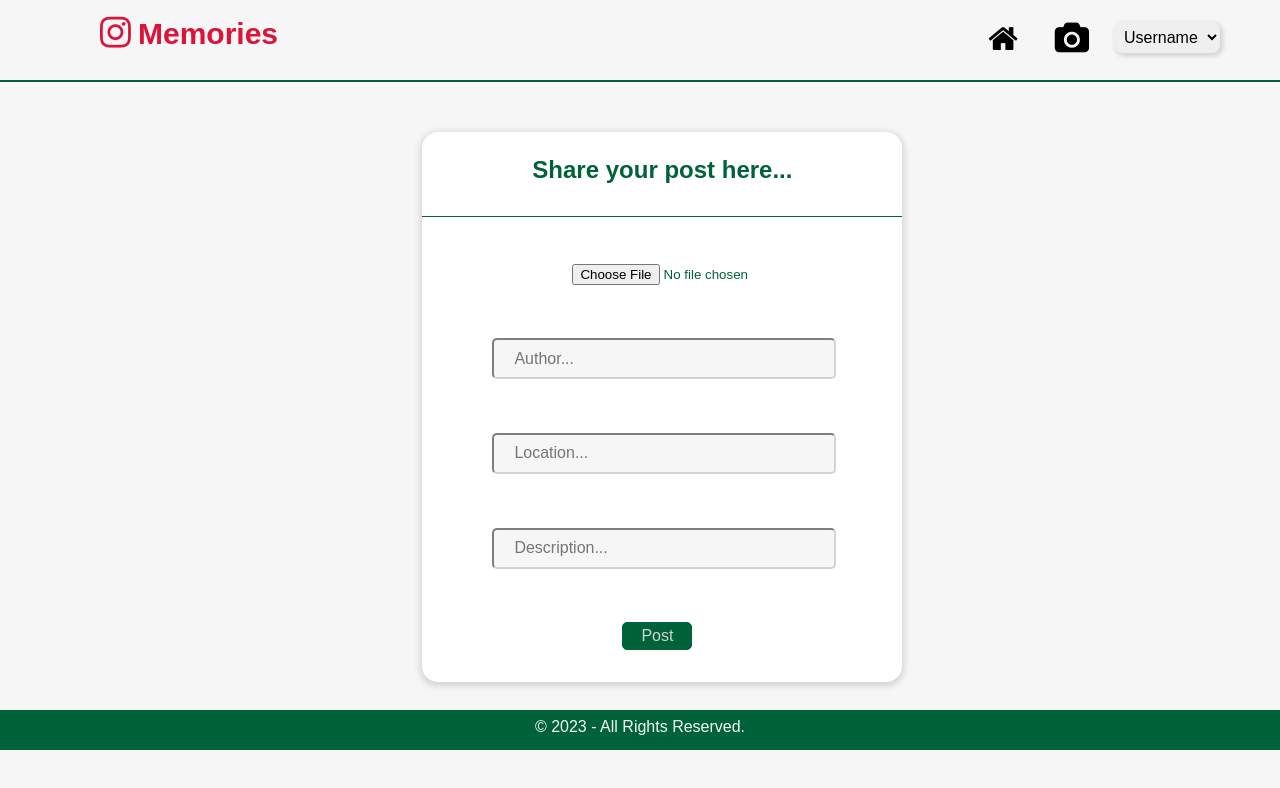
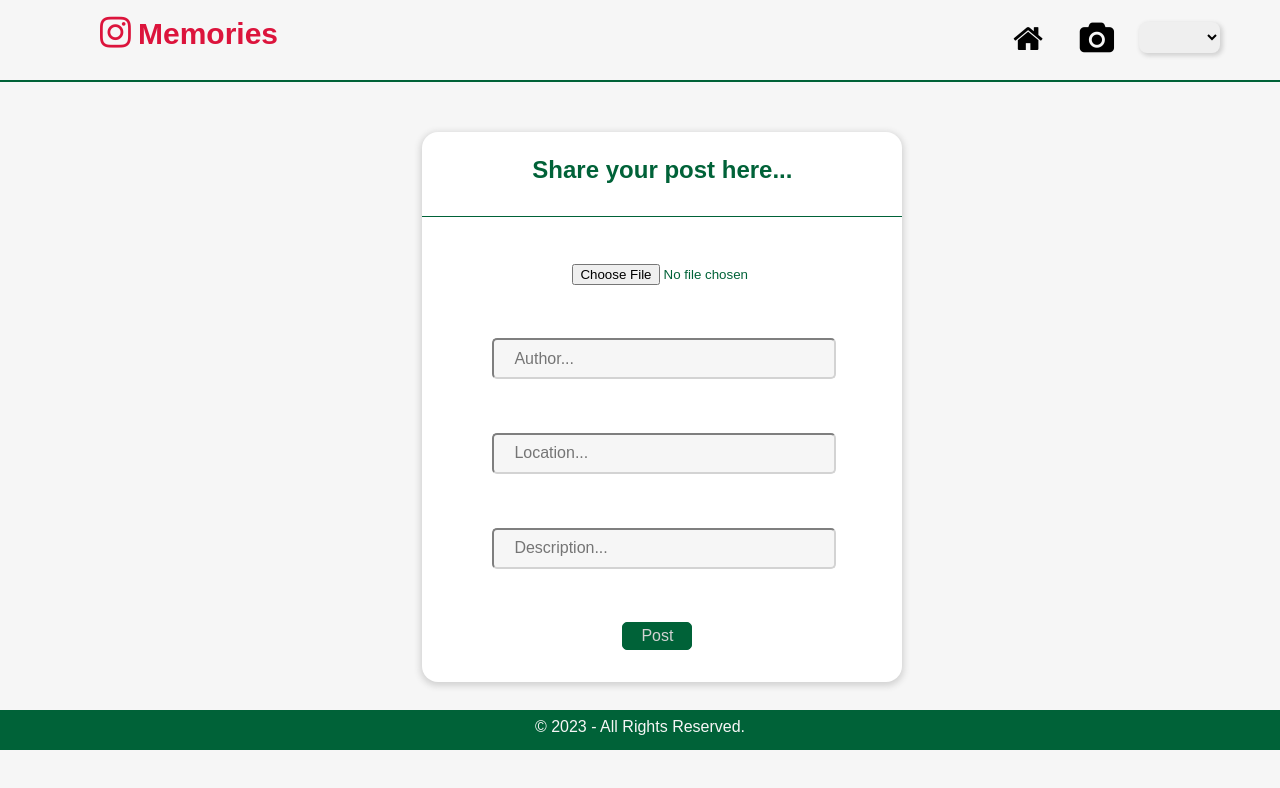
Before and after one commit to Aravindaka14/Memories, a React (Create React App) app in the folder client/: page /postWidget in a window 1280 px wide. Shown: the top 788 px of the page. Built offline with nearby package versions, Linux system fonts and the light colour scheme.

Commit message:
username added

```diff
--- a/client/src/components/homePage/home.js
+++ b/client/src/components/homePage/home.js
@@ -7,6 +7,7 @@ import { useNavigate } from "react-router-dom";
 const Home = () => {
     const [posts, setPosts] = useState([])
     const [update, setUpdate] = useState(false)
+    const name = localStorage.getItem("userName")
     useEffect(() => {
         // "http://localhost:3005/home"
         axios.get("https://memories-cwyy.onrender.com/home").then((data) => {
@@ -32,6 +33,7 @@ const Home = () => {
         navigate(`/${path}`)
     }
     const logout = () => {
+        localStorage.removeItem('userName')
         navigate("/")
     }
     return (
@@ -40,7 +42,7 @@ const Home = () => {
                 <i className="fa fa-instagram"></i>
                 <span>Memories</span>
                 <select onChange={() => logout()}>
-                    <option>Username</option>
+                    <option>{name}</option>
                     <option >Logout</option>
                 </select>
                 <button className="camera" onClick={() => navi("home")}><i className="fa fa-home"></i></button>
--- a/client/src/components/loginPage/login.js
+++ b/client/src/components/loginPage/login.js
@@ -18,6 +18,7 @@ const Login = () => {
             method: "POST",
             data: { email: loginState.email, password: loginState.password }
         }).then((response) => {
+            localStorage.setItem("userName", response.data.name)
             navigate('/home')
         }).catch((err) => {
             // console.log(err.response.data)
--- a/client/src/components/postWidgetPage/postWidget.js
+++ b/client/src/components/postWidgetPage/postWidget.js
@@ -8,6 +8,7 @@ import FileBase64 from "react-file-base64";
 const PostWidget = () => {
     const navigate = useNavigate()
     const [post, setPost] = useState({})
+    const name = localStorage.getItem("userName")
     const handleData = async (e) => {
         e.preventDefault()
         // "http://localhost:3005/postwidget"
@@ -21,6 +22,7 @@ const PostWidget = () => {
         navigate(`/${path}`)
     }
     const logout = () => {
+        localStorage.removeItem('userName')
         navigate('/')
     }
     return (
@@ -29,7 +31,7 @@ const PostWidget = () => {
                 <i className="fa fa-instagram"></i>
                 <span>Memories</span>
                 <select onChange={() => logout()}>
-                    <option>Username</option>
+                    <option>{name}</option>
                     <option><button >Logout</button></option>
                 </select>
                 <button className="camera" onClick={() => naviForm("postWidget")}><i className="fa fa-camera"></i></button>
```
